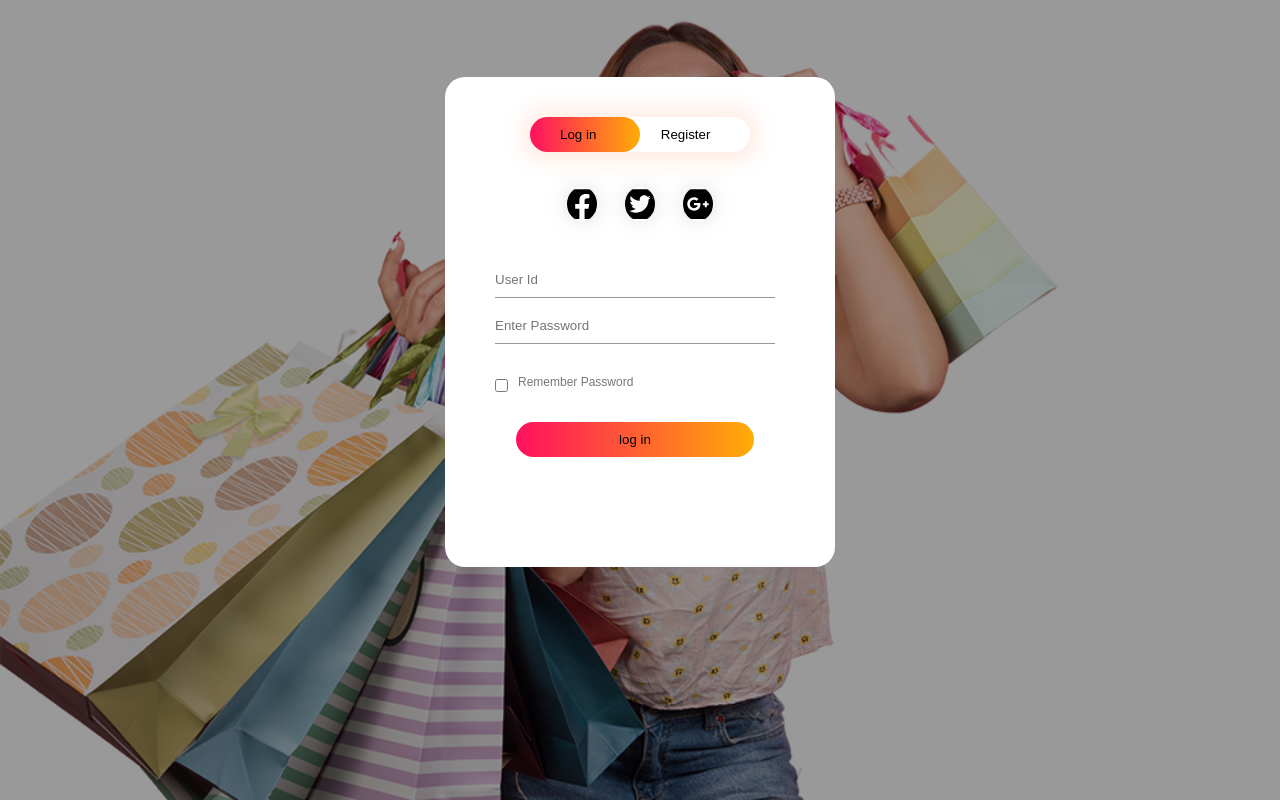
After one commit to evangtim/vgrett-ecommerce, a PHP site: page /login.html in a window 1280 px wide. The commit adds this page. Run offline with PHP 8.4, Linux system fonts and the light colour scheme.

Commit message:
Login added
login page and it's css added

```diff
--- a/index.html
+++ b/index.html
@@ -30,6 +30,10 @@
 <a href="#" class="logo"><i class="fas fa-shopping-bag"></i><h1>Vgrett Online Mart</h1></a>
 
 <div class="left">
+
+  <div class="login">
+    <a href="login.html" class="login">Login <span><i class="fas fa-sign-in-alt"></i></span></a>
+  </div>
 
   <div class="search-container">
     <label for="search" class="fas fa-search"></label>
--- /dev/null
+++ b/login.css
@@ -0,0 +1,115 @@
+*{
+    margin: 0;
+    padding: 0;
+    font-family: sans-serif;
+}
+.hero{
+    height: 100%;
+    width: 100%;
+    background-image: linear-gradient(rgba(0,0,0,0.4),rgba(0,0,0,0.4)),url(images/hero.png);
+    background-position: center;
+    background-size: cover;
+    position: absolute;
+  }
+
+.form-box{
+    width: 380px;
+    height: 480px;
+    position: relative;
+    margin: 6% auto;
+    background: #fff;
+    padding: 5px;
+    overflow: hidden;
+    border-radius: 20px;
+  }
+
+  .button-box{
+    width: 220px;
+    margin: 35px auto;
+    position: relative;
+    box-shadow: 0 0 20px 9px #ff61241f;
+    border-radius: 30px;
+  }
+
+  .toggle-btn{
+    padding: 10px 30px;
+    cursor: pointer;
+    background: transparent;
+    border: 0;
+    outline: none;
+    position: relative;
+  }
+
+  #btn{
+    top: 0;
+    left: 0;
+    position: absolute;
+    width: 110px;
+    height: 100%;
+    background: linear-gradient(to right, #ff105f,#ffad06);
+    border-radius: 30px;
+    transition: .5s;
+  }
+
+  .social-icons{
+    margin: 30px auto;
+    text-align: center;
+  }
+
+  .social-icons img{
+    width: 30px;
+    margin: 0 12px;
+    box-shadow: 0 0 20px 0 #7f7f7f3d;
+    cursor: pointer;
+    border-radius: 50%;
+  }
+
+  .input-group{
+    top: 180px;
+    position: absolute;
+    width: 280px;
+    transition: .5s;
+  }
+
+  .input-field{
+    width: 100%;
+    padding: 10px 0;
+    margin: 5px 0;
+    border-left: 0;
+    border-top: 0;
+    border-right: 0;
+    border-bottom: 1px solid #999;
+    outline: none;
+    background: transparent;
+  }
+
+  .submit-btn{
+    width: 85%;
+    padding: 10px 30px;
+    cursor: pointer;
+    display: block;
+    margin: auto;
+    background: linear-gradient(to right, #ff105f,#ffad06);
+    border: 0;
+    outline: none;
+    border-radius: 30px;
+  }
+
+  .check-box{
+    margin: 30px 10px 30px 0;
+  }
+
+  span{
+    color: #777;
+    font-size: 12px;
+    bottom: 68px;
+    position: absolute;
+  }
+
+  #login{
+    left: 50px;
+  }
+
+  #register{
+    left: 450px;
+  }
--- /dev/null
+++ b/login.html
@@ -0,0 +1,58 @@
+<html lang="en">
+<head>
+    <meta charset="UTF-8">
+    <meta http-equiv="X-UA-Compatible" content="IE=edge">
+    <meta name="viewport" content="width=device-width, initial-scale=1.0">
+    <title>Login and Registration</title>
+    <link rel="stylesheet" href="login.css">
+</head>
+<body>
+    <div class="hero">
+
+        <div class="form-box">
+            <div class="button-box">
+                <div id="btn"></div>
+                <button type="button" class="toggle-btn" onclick="login()">Log in</button>
+                <button type="button" class="toggle-btn" onclick="register()">Register</button>
+            </div>
+            <div class="social-icons">
+                <img src="facebook-square-brands.svg" alt="facebook">
+                <img src="twitter-square-brands.svg" alt="twitter">
+                <img src="google-plus-square-brands.svg" alt="google">
+            </div>
+            <form action="" id="login" class="input-group">
+            <input type="text" class="input-field" placeholder="User Id" required>
+            <input type="text" class="input-field" placeholder="Enter Password" required>
+            <input type="checkbox" class="check-box"><span>Remember Password</span>
+            <button type="submit" class="submit-btn">log in</button>
+            </form>
+            <form action="" id="register" class="input-group">
+            <input type="text" class="input-field" placeholder="User Id" required>
+            <input type="email" class="input-field" placeholder="Email Id" required>
+            <input type="text" class="input-field" placeholder="Enter Password" required>
+            <input type="checkbox" class="check-box"><span>I agree to the terms & Conditions</span>
+            <button type="submit" class="submit-btn">Register</button>
+            </form>
+        </div>
+    </div>
+
+    <script>
+        var x = document.getElementById("login");
+        var y = document.getElementById("register");
+        var z = document.getElementById("btn");
+
+        function register(){
+            x.style.left = "-400px";
+            y.style.left = "50px";
+            z.style.left = "110px";
+        }
+
+        function login(){
+            x.style.left = "50px";
+            y.style.left = "450px";
+            z.style.left = "0px";
+        }
+    </script>
+
+</body>
+</html>
```
Also changed, not shown: css/style.css (+8 -0 lines), facebook-f-brands.svg (added), facebook-square-brands.svg (added), google-brands.svg (added), google-plus-square-brands.svg (added), letter-bg.jpg (added), sign-in-alt-solid.svg (added), twitter-brands.svg (added), twitter-square-brands.svg (added), 1 other file.
